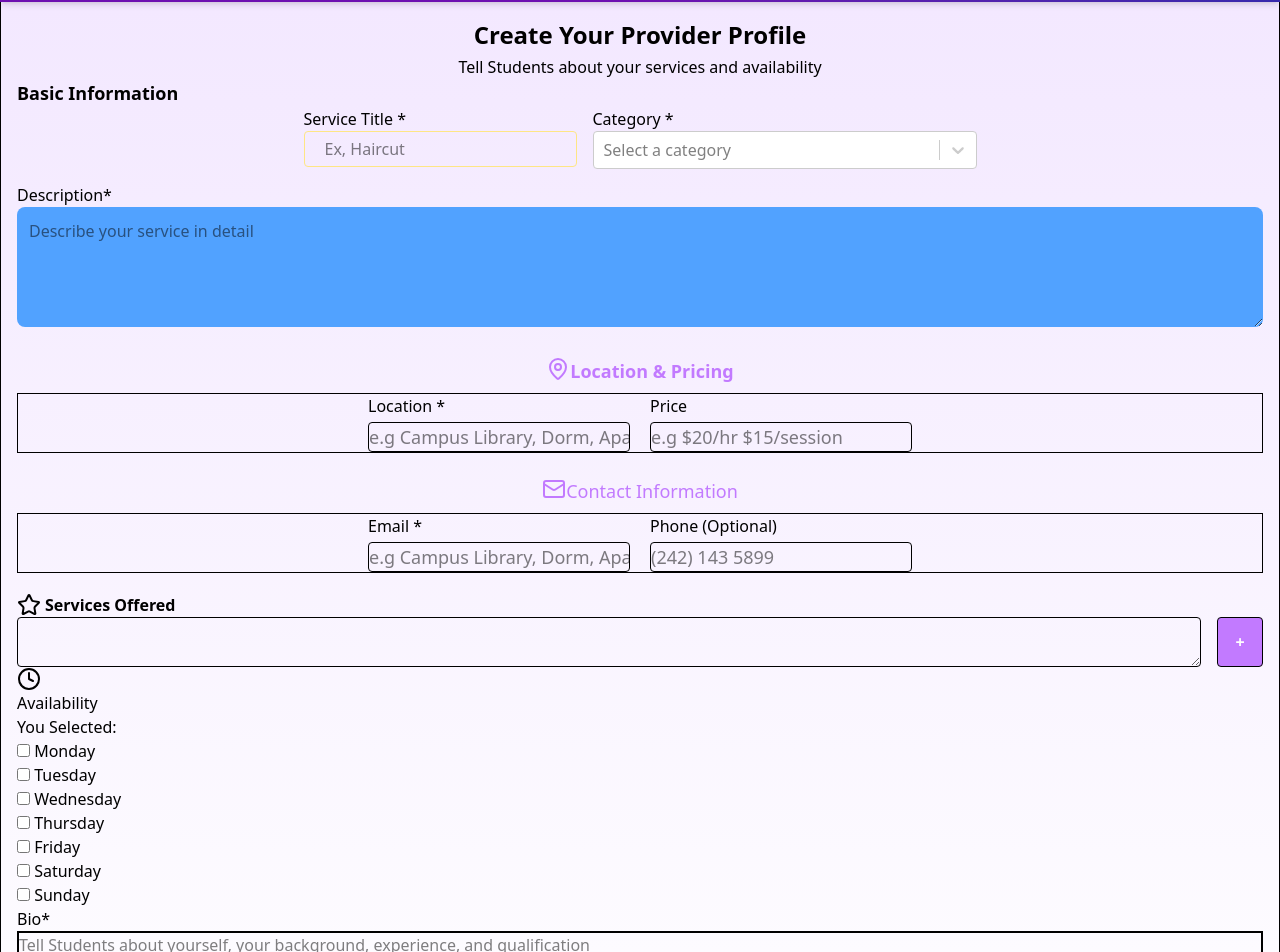
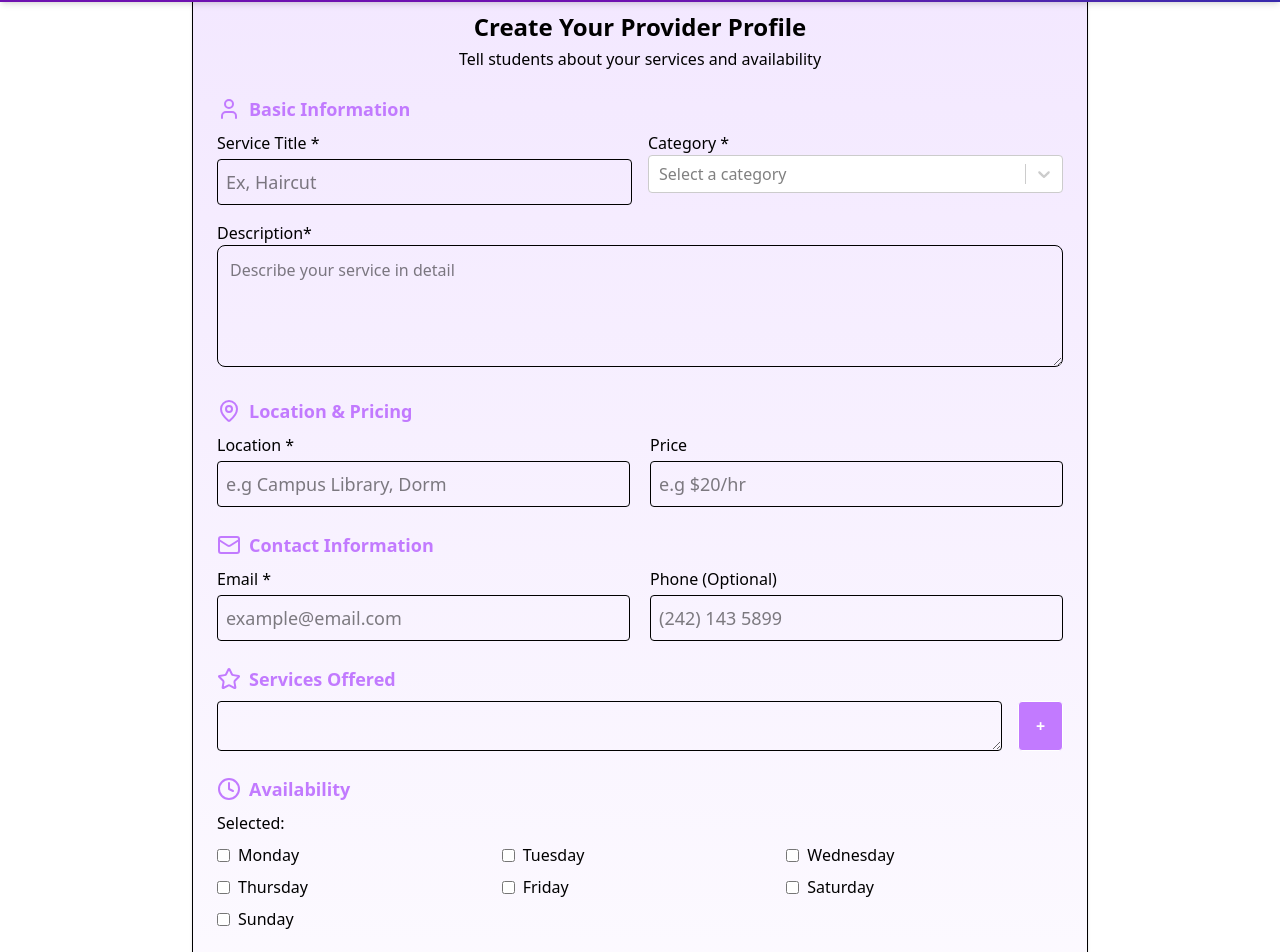
Before and after one commit to Chinomso-Augustine/Chino-Work, a React (Vite) app in the folder Projects/campusconnect/: page /ProvidersForm in a window 1280 px wide. Shown: the part 78-1030 px from the top of the page. Built offline with nearby package versions, Linux system fonts and the light colour scheme.

Commit message:
formatted

```diff
--- a/Projects/campusconnect/src/components/Providers/ProvidersForm.jsx
+++ b/Projects/campusconnect/src/components/Providers/ProvidersForm.jsx
@@ -1,8 +1,8 @@
-import Select from 'react-select'
+import { useState, useCallback } from "react";
+import Select from "react-select";
 import { User, Mail, Star, Clock, MapPin } from "lucide-react";
-import { useState } from 'react';
 
-
+// Category and Days Data
 const category = [
     "Personal Care",
     "Academic Help",
@@ -10,7 +10,7 @@ const category = [
     "Transportation Repair",
     "Creative Service",
     "Event & Lifestyle",
-]
+];
 
 const days = [
     { id: 1, value: "Monday" },
@@ -20,16 +20,13 @@ const days = [
     { id: 5, value: "Friday" },
     { id: 6, value: "Saturday" },
     { id: 7, value: "Sunday" },
-]
+];
 
 const ProvidersForm = () => {
+    const userOptions = category.map((list) => ({ value: list, label: list }));
 
-    const userOptions = category.map(list => ({ value: list, label: list }));
-
-    {/**Form state  to track state of inputs*/}
     const [formData, setFormData] = useState({
         serviceTitle: "",
-        category: "",
         description: "",
         location: "",
         price: "",
@@ -37,246 +34,302 @@ const ProvidersForm = () => {
         phone: "",
         bio: "",
         experience: "",
+        text: "",
+        offers: [],
+        checklist: [],
+        category: null,
+    });
 
-    })
-
-    const [checklist, setCheckList] = useState([]); //monitoring user availability
-    const [text, setText] = useState(""); //capture service offered from input textarea
-    const [offers, setOffers] = useState([]) //for storing offers
-
-    {/**Input handler to update inputs in formData dynamically*/}
-    const handleInputChange = (e) =>{
-        const {name, value} = e.target;
-        setFormData({...formData, [name]: value }) //updates key in formData
+    //Runs whenever a checkbox is clicked
+    const handleSelect = (e) => {
+        const { value, checked } = e.target;
+        setFormData((prevFormData) => {
+            if (checked) {
+                return {
+                    ...prevFormData,
+                    checklist: [...prevFormData.checklist, value],
+                };
+            } else {
+                return {
+                    ...prevFormData,
+                    checklist: prevFormData.checklist.filter((day) => day !== value),
+                };
             }
-
-    {/**Returning object for category instead of input */}
-    const handleCategoryChange = (selectedOption)=> {
-        setFormData({...formData, category:selectedOption.value});
+        });
     };
 
-    {/** Handles checking and unchecking availability */ }
-    const handleSelect = (event) => {
-        const value = event.target.value; //capture typed value
-        const isChecked = event.target.checked; //Used for monitoring check
-        if (isChecked) {
-            /**Add check item into checklist */
-            setCheckList([...checklist, value]);
+    // Handle service input addition
+    const handleService = useCallback(() => {
+        if (formData.text.trim() !== "") {
+            setFormData((prev) => ({
+                ...prev,
+                offers: [...prev.offers, prev.text],
+                text: "",
+            }));
         }
-        else {
-            //remove unchecked item from the list
-            setCheckList(checklist.filter((daysSelected) => daysSelected !== value));
-        }
-    }
+    }, [formData.text]);
 
-    {/**Handling add service  */ }
-    const handleService = (e) => {
+    // Handle generic input updates
+    const handleChange = (e) => {
+        const { name, value } = e.target;
+        setFormData((prev) => ({ ...prev, [name]: value }));
+    };
+
+    const handleSubmit = (e) => {
         e.preventDefault();
-        //If text is not empty, add the texts to offers and clear textarea
-        if (text.trim() !== "") {
-            setOffers([...offers, text]) //add to offers
-            setText(""); //clear text area
-        }
-    }
-
-    {/**Form submission */}
-const handleSubmit = (e)=>{
-    e.preventDefault();
-    console.log(({...formData, offers, availability: checklist}));
-}
-    return (
-        <div className="bg-gradient-to-b from-purple-100 to-white py-3 px-4 mt-18 border w-full">
+        console.log("Submitted Form:", formData);
+    };
 
 
-            <form className="gap-10 justify-center" onSubmit={handleSubmit}>
+
+    return (
+        <div className="bg-gradient-to-b from-purple-100 to-white py-6 px-6 mt-16 border w-full max-w-4xl mx-auto rounded-lg shadow">
+            <form className="space-y-6" onSubmit={handleSubmit}>
                 <HeaderInfo />
-                <BasicInfo userOptions={userOptions} />
-                <LocationPricing />
-                <ContactInfo />
-                <ServiceOffered text={text} setText={setText} offers={offers} handleService={handleService} />
-                <Availability days={days} checklist={checklist} handleSelect={handleSelect} />
-                <AboutYou />
+                <BasicInfo
+                    userOptions={userOptions}
+                    formData={formData}
+                    setFormData={setFormData}
+                    handleChange={handleChange}
+                />
+                <LocationPricing formData={formData} handleChange={handleChange} />
+                <ContactInfo formData={formData} handleChange={handleChange} />
+                <ServiceOffered
+                    text={formData.text}
+                    setText={(val) => setFormData((prev) => ({ ...prev, text: val }))}
+                    offers={formData.offers}
+                    handleService={handleService}
+                />
+                <Availability
+                    days={days}
+                    checklist={formData.checklist}
+                    handleSelect={handleSelect}
+                />
+                <AboutYou formData={formData} handleChange={handleChange} />
                 <CreateAccountBtn />
             </form>
         </div>
-    )
-}
+    );
+};
 
 export default ProvidersForm;
 
-
+/*  SUB COMPONENTS */
 const HeaderInfo = () => (
-    <div>
-         <h2 className="text-lg  md:text-2xl text-center font-bold mt-3"> Create Your Provider Profile </h2>
-        <p className='text-center mt-1'> Tell Students about your services and availability</p>
-
-    </div>
-)
-
-{/**Basic Info function  */ }
-const BasicInfo = ({ userOptions }) => (
-    <div>
-        <h2 className="text-lg font-semibold">Basic Information</h2>
-        <div className="flex gap-4 justify-center">
-            <div>
-                <p>Service Title *</p>
-                <input
-                    name="serviceTitle"
-
-                    placeholder="Ex, Haircut"
-                    className="bg-grey-300 border rounded border-amber-200 h-9 px-5 w-full text-black mb-4"
-                />
-            </div>
-            <div>
-                <h2>Category *</h2>
-                <Select options={userOptions} placeholder="Select a category" required className="min-w-sm" />
-            </div>
-
-        </div>
-        <div className='w-full rounded-2xl'>
-            <p>Description*</p>
-            <textarea rows={4} required placeholder="Describe your service in detail" className="bg-blue-400 p-3 rounded-lg w-full" />
-        </div>
+    <div className="text-center">
+        <h2 className="text-lg md:text-2xl font-bold">Create Your Provider Profile</h2>
+        <p className="mt-1">Tell students about your services and availability</p>
     </div>
 );
 
-{/**Location and pricing  */ }
-const LocationPricing = () => (
-    <div>
-        <div className='flex mt-6 mb-2 text-lg text-purple-400 justify-center'>
-            <MapPin />
-            <h2 className='font-semibold '> Location & Pricing</h2>
+const BasicInfo = ({ userOptions, formData, setFormData, handleChange }) => (
+    <section>
+        <div className="flex items-center gap-2 mb-2 text-lg text-purple-400">
+            <User />
+            <h2 className="font-semibold">Basic Information</h2>
         </div>
 
-        <div className='w-full border flex gap-5 justify-center'>
-            <div className=''>
-                <p>Location *</p>
-                <input type='text' placeholder='e.g Campus Library, Dorm, Apartment' className='border rounded-sm text-lg mt-1'>
-                </input>
+        <div className="flex gap-4 flex-wrap justify-center">
+            <div className="flex-1 min-w-[200px]">
+                <p>Service Title *</p>
+                <input
+                    className="border rounded-sm text-lg mt-1 w-full p-2"
+                    name="serviceTitle"
+                    placeholder="Ex, Haircut"
+                    value={formData.serviceTitle}
+                    onChange={handleChange}
+                />
             </div>
-            <div className=''>
-                <p>Price</p>
-                <input type='text' placeholder='e.g $20/hr $15/session' className='border rounded-sm text-lg mt-1'></input>
 
+            <div className="flex-1 min-w-[200px]">
+                <p>Category *</p>
+                <Select
+                    options={userOptions}
+                    placeholder="Select a category"
+                    value={formData.category}
+                    onChange={(option) =>
+                        setFormData((prev) => ({ ...prev, category: option }))
+                    }
+                />
             </div>
         </div>
+
+        <div className="mt-4">
+            <p>Description*</p>
+            <textarea
+                rows={4}
+                required
+                name="description"
+                value={formData.description}
+                onChange={handleChange}
+                placeholder="Describe your service in detail"
+                className="border p-3 rounded-lg w-full"
+            />
         </div>
-)
+    </section>
+);
 
-{/**Contact Info */ }
-const ContactInfo = () => (
-    <div>
-        <div className='flex mt-6 mb-2 text-lg text-purple-400 justify-center'>
-            <Mail />
-            <h2> Contact Information</h2>
+const LocationPricing = ({ formData, handleChange }) => (
+    <section>
+        <div className="flex items-center gap-2 mb-2 text-lg text-purple-400">
+            <MapPin />
+            <h2 className="font-semibold">Location & Pricing</h2>
+        </div>
+        <div className="flex gap-5 flex-wrap">
+            <div className="flex-1 min-w-[200px]">
+                <p>Location *</p>
+                <input
+                    className="border rounded-sm text-lg mt-1 w-full p-2"
+                    name="location"
+                    placeholder="e.g Campus Library, Dorm"
+                    value={formData.location}
+                    onChange={handleChange}
+                />
             </div>
 
-        <div className='w-full border flex gap-5 justify-center'>
-            <div className=''>
+            <div className="flex-1 min-w-[200px]">
+                <p>Price</p>
+                <input
+                    className="border rounded-sm text-lg mt-1 w-full p-2"
+                    name="price"
+                    placeholder="e.g $20/hr"
+                    value={formData.price}
+                    onChange={handleChange}
+                />
+            </div>
+        </div>
+    </section>
+);
+
+const ContactInfo = ({ formData, handleChange }) => (
+    <section>
+        <div className="flex items-center gap-2 mb-2 text-lg text-purple-400">
+            <Mail />
+            <h2 className="font-semibold">Contact Information</h2>
+        </div>
+        <div className="flex gap-5 flex-wrap">
+            <div className="flex-1 min-w-[200px]">
                 <p>Email *</p>
-                <input type='text' placeholder='e.g Campus Library, Dorm, Apartment' className='border rounded-sm text-lg mt-1'>
-                </input>
+                <input
+                    className="border rounded-sm text-lg mt-1 w-full p-2"
+                    name="email"
+                    type="email"
+                    placeholder="example@email.com"
+                    value={formData.email}
+                    onChange={handleChange}
+                />
             </div>
 
-            <div className=''>
+            <div className="flex-1 min-w-[200px]">
                 <p>Phone (Optional)</p>
-                <div className='flex'>
-                    <input type='tel' placeholder='(242) 143 5899' className='border rounded-sm text-lg mt-1'></input>
+                <input
+                    className="border rounded-sm text-lg mt-1 w-full p-2"
+                    name="phone"
+                    type="tel"
+                    placeholder="(242) 143 5899"
+                    value={formData.phone}
+                    onChange={handleChange}
+                />
             </div>
         </div>
+    </section>
+);
+
+const ServiceOffered = ({ text, setText, offers, handleService }) => (
+    <section>
+        <div className="flex items-center gap-2 mb-2 text-lg text-purple-400">
+            <Star />
+            <h2 className="font-semibold">Services Offered</h2>
         </div>
-    </div>
-)
-
-{/**Service Offered */ }
-const ServiceOffered = ({ text, setText, offers, handleService }) => (
-    <div>
-        <div className='flex mt-5 gap-1'>
-            <Star />
-            <p className='font-semibold '>Services Offered</p>
-        </div>
-        <div className='flex gap-4'>
+        <div className="flex gap-4">
             <textarea
                 rows={2}
-                className='border w-full rounded-sm'
+                className="border w-full rounded-sm"
                 value={text}
                 onChange={(e) => setText(e.target.value)}
             />
-
             <button
-                type='button'
-                className='w-12 border rounded-sm bg-purple-400 cursor-pointer'
+                type="button"
+                className="w-12 border rounded-sm bg-purple-400 cursor-pointer text-white font-bold"
                 onClick={handleService}
+                aria-label="Add Service"
             >
-                <p className='font-semibold text-white'> +</p>
+                +
             </button>
         </div>
-        {/**Displaying text */}
+        <ul className="mt-2 list-disc pl-5 text-sm">
             {offers.map((service, index) => (
-            <p> {service}</p>
+                <li key={index}>{service}</li>
+            ))}
+        </ul>
+    </section>
+);
+
+const Availability = ({ days, checklist, handleSelect }) => (
+    <section>
+        <div className="flex items-center gap-2 mb-2 text-lg text-purple-400">
+            <Clock />
+            <h2 className="font-semibold">Availability</h2>
+        </div>
+        <div className="flex gap-2 flex-wrap mb-2">
+            <label className="font-medium">Selected: </label>
+            {checklist.map((day, index) => (
+                <span key={index} className="bg-purple-200 px-2 py-1 rounded text-sm">
+                    {day}
+                </span>
             ))}
         </div>
-)
-
-{/**Availability */ }
-const Availability = ({ days, checklist, handleSelect }) => (
-    <div>
-        <Clock />
-        <p>Availability</p>
-
-        {/**For displaying selected days */}
-        <div className='flex gap-4'>
-            <label>You Selected: </label>
-            {checklist.map((myDays, index) => {
-                return (
-                    <p className=''> {myDays} </p>
-                )
-            })}
-        </div>
-        {days.map((day) => (
-            <div key={day}>
+        <div className="grid grid-cols-2 md:grid-cols-3 gap-2">
+            {days.map(({ id, value }) => (
+                <label key={id} className="flex items-center gap-2">
                     <input
-                    type='checkbox'
-                    name='days'
-                    id={day.id}
-                    value={day.value}
+                        type="checkbox"
+                        value={value}
+                        checked={checklist.includes(value)}
                         onChange={handleSelect}
                     />
-                <label > {day.value} </label>
-
-            </div>
+                    {value}
+                </label>
             ))}
         </div>
-)
+    </section>
+);
 
-{/**About you function */ }
-const AboutYou = () => (
-    <div>
-        <p>Bio* </p>
-        <div className='border' >
+const AboutYou = ({ formData, handleChange }) => (
+    <section>
+        <p>Bio *</p>
         <textarea
             rows={3}
-                placeholder="Tell Students about yourself, your background, experience, and qualification"
-                className='border w-full'
+            name="bio"
+            value={formData.bio}
+            onChange={handleChange}
+            placeholder="Tell students about yourself, background, experience..."
+            className="border w-full rounded p-2"
+        />
+        <div className="mt-4">
+            <p>Experience</p>
+            <textarea
+                rows={2}
+                name="experience"
+                value={formData.experience}
+                onChange={handleChange}
+                placeholder="Describe relevant experience or achievements"
+                className="border w-full rounded p-2"
             />
         </div>
+    </section>
+);
 
-        <div className='mt-5'>
-            <p> Experience</p>
-            <textarea
-                rows={2}
-                className='border w-full'
-                placeholder='Describe your relevant experience, qualifications, or achievement'
-            />
-
+const CreateAccountBtn = () => (
+    <div className="flex justify-end gap-4">
+        <button type="button" className="px-4 py-2 border rounded">
+            Cancel
+        </button>
+        <button
+            type="submit"
+            className="px-4 py-2 bg-purple-500 text-white rounded hover:bg-purple-600"
+        >
+            Create Provider Profile
+        </button>
     </div>
-    </div>
-)
-
-{/**Create account btn */ }
-const CreateAccountBtn = () => (
-    <div>
-        <button> Cancel </button>
-        <button> Create Provider Profile</button>
-    </div>
-)
+);
```
Lines whose indentation alone changed are shown as unchanged.
